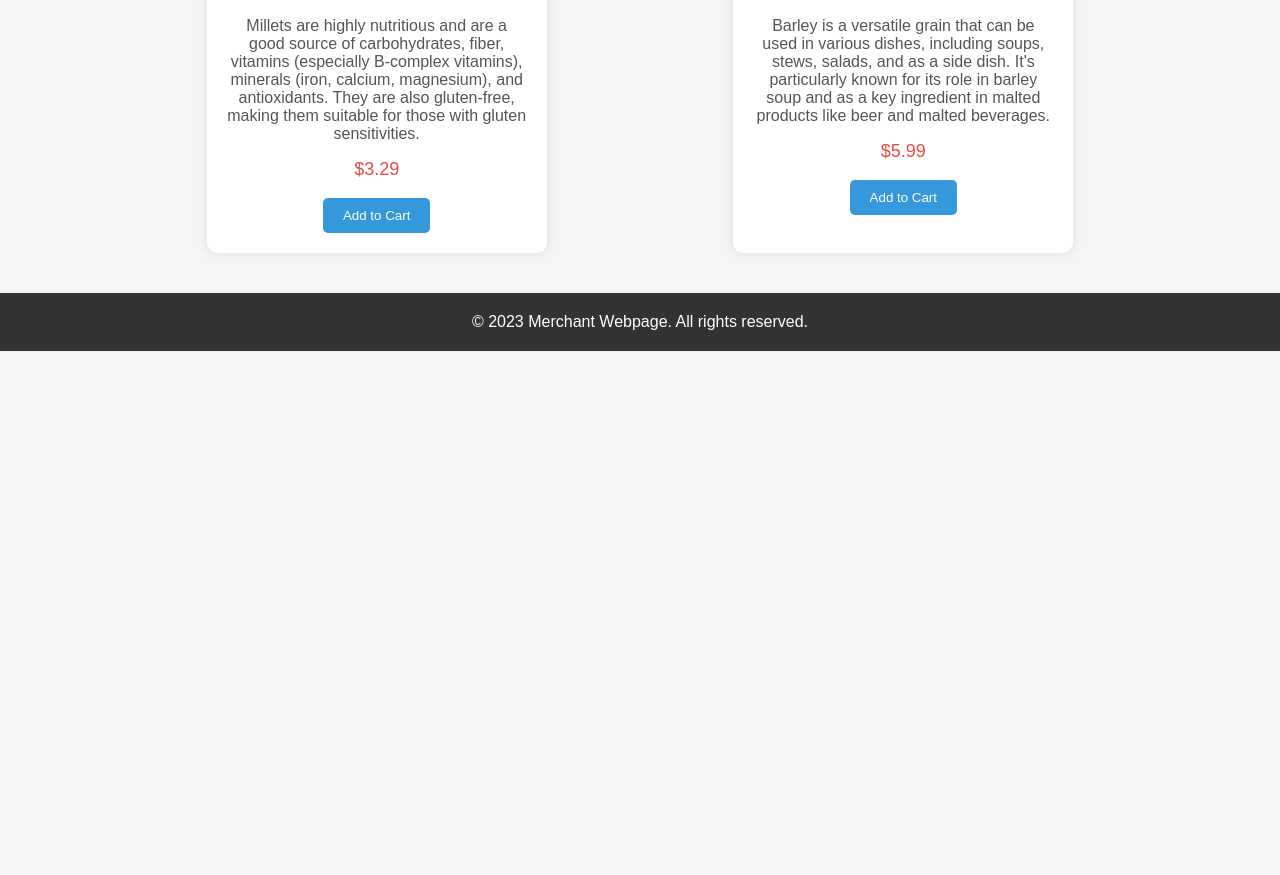
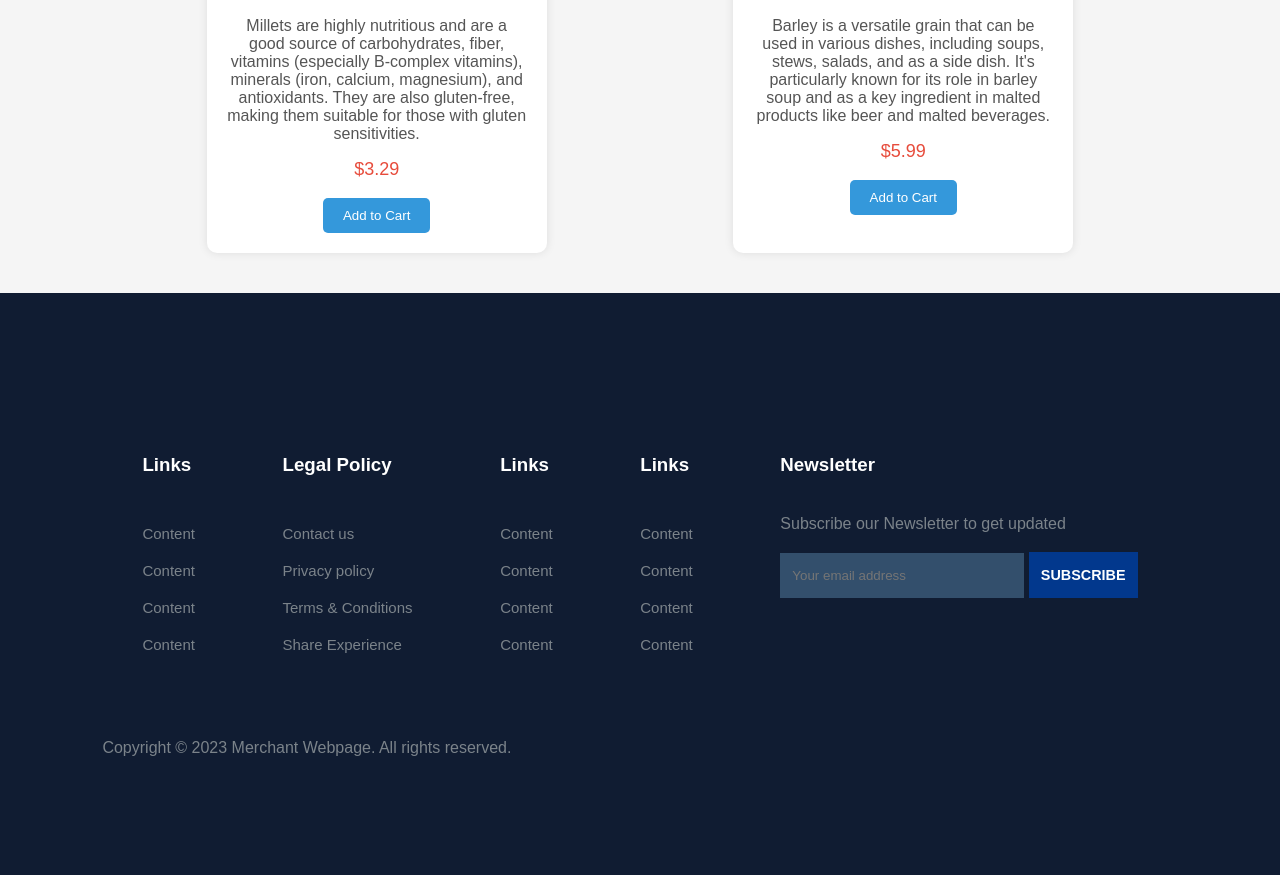
Before and after one commit to white-hat892/Merchant-webpage, a plain HTML site: page MerchantWebpage.html in a window 1280 px wide. Shown: the part 450-1325 px from the top of the page. Before the commit the page ends 801 px from the top, so only its background shows below. Drawn offline with Linux system fonts and the light colour scheme.

Commit message:
Added an amazing footer in Merchant webpage

```diff
--- a/MerchantWebpage.html
+++ b/MerchantWebpage.html
@@ -73,12 +73,82 @@
             background-color: #258cd1;
         }
 
-        footer {
-            background-color: #333;
-            color: #fff;
-            text-align: center;
-            padding: 20px;
-        }
+         footer{
+    padding: 8vw;
+    background-color: #101c32;
+    display: flex;
+    justify-content: space-between;
+    align-items: flex-start;
+    flex-wrap: wrap;
+}
+
+footer .footer-col{
+    padding: 40px;
+}
+footer h3{
+    color: #fff;
+    font-weight: 600;
+    padding-bottom: 20px;
+}
+
+footer li{
+    list-style: none;
+    color: #7b838a;
+    padding: 10px 0;
+    font-size: 15px;
+    cursor: pointer;
+    transition: 0.3s ease;
+}
+
+footer li:hover{
+    color: #fff;
+}
+
+footer p{
+    color: #7b838a;
+}
+
+footer .subscribe{
+    margin-top: 20px;
+}
+
+footer input{
+    width: 220px;
+    padding: 15px 12px;
+    background: #334F6C;
+    color: #fff;
+    border: none;
+    outline: none;
+}
+
+footer .subscribe a{
+    text-decoration: none;
+    font-size: 0.9rem;
+    padding: 15px 12px;
+    background-color: aliceblue;
+    font-weight: 600;
+}
+
+footer .subscribe a.yellow{
+    color: white;
+    background: rgb(2, 56, 141);
+    transition: 0.3s ease;
+}
+
+footer .subscribe a.yellow:hover{
+    color: rgb(21, 21, 100);
+    background:white;
+}
+
+footer .copyright{
+    margin-top: 20px;
+    display: flex;
+    justify-content: space-between;
+    align-items: center;
+    width: 100%;
+    flex-wrap: wrap;
+}
+
     </style>
 </head>
 <body>
@@ -103,7 +173,48 @@
         <!-- More product listings go here -->
     </div>
     <footer>
-        &copy; 2023 Merchant Webpage. All rights reserved.
+        <div class="footer-col">
+            <h3>Links</h3>
+            <li>Content</li>
+            <li>Content</li>
+            <li>Content</li>
+            <li>Content</li>
+        </div>
+        <div class="footer-col">
+            <h3>Legal Policy</h3>
+            <li>Contact us</li>
+            <li>Privacy policy</li>
+            <li>Terms & Conditions</li>
+            <li>Share Experience</li>
+        </div>
+        <div class="footer-col">
+            <h3>Links</h3>
+            <li>Content</li>
+            <li>Content</li>
+            <li>Content</li>
+            <li>Content</li>
+        </div>
+        <div class="footer-col">
+            <h3>Links</h3>
+            <li>Content</li>
+            <li>Content</li>
+            <li>Content</li>
+            <li>Content</li>
+
+        </div>
+
+        <div class="footer-col">
+            <h3>Newsletter</h3>
+            <p>Subscribe our Newsletter to get updated</p>
+            <div class="subscribe">
+                <input type="text" placeholder="Your email address">
+                <a href="#" class="yellow">SUBSCRIBE</a>
+            </div>
+        </div>
+        <div class="copyright">
+            <p>Copyright &copy 2023 Merchant Webpage. All rights reserved. </p>
+        </div>
+
     </footer>
 </body>
 </html>
```
